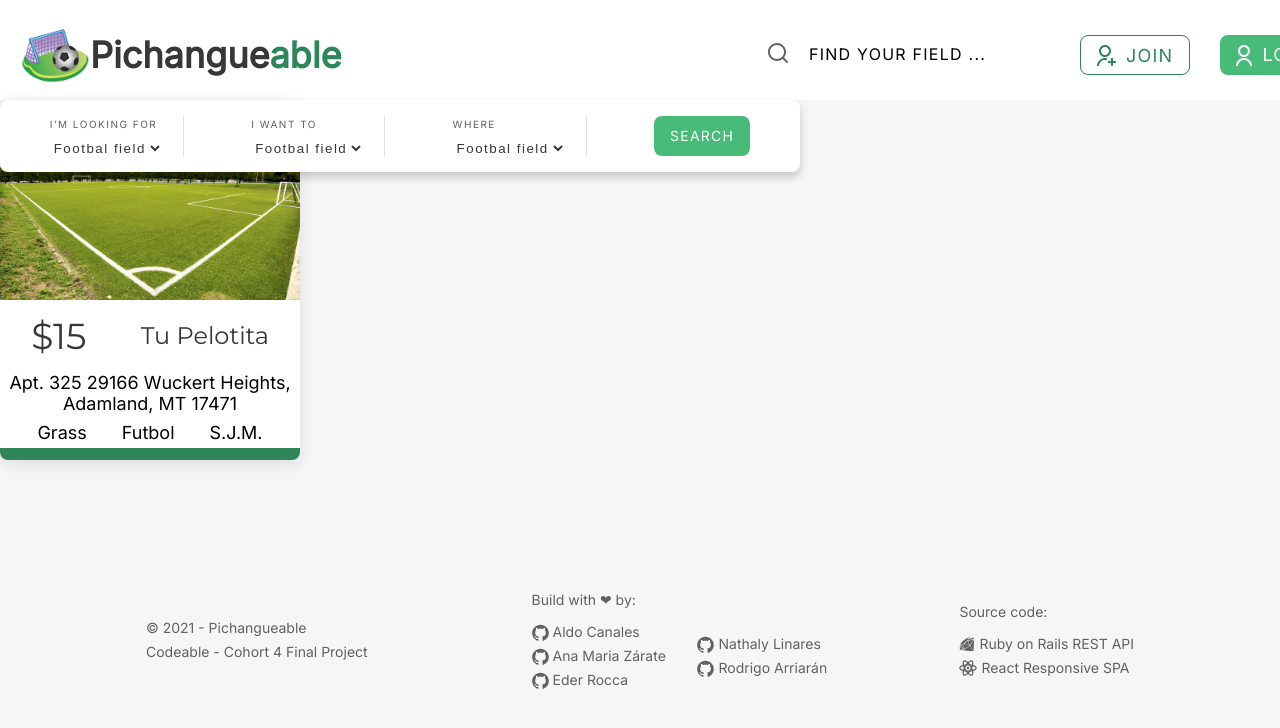
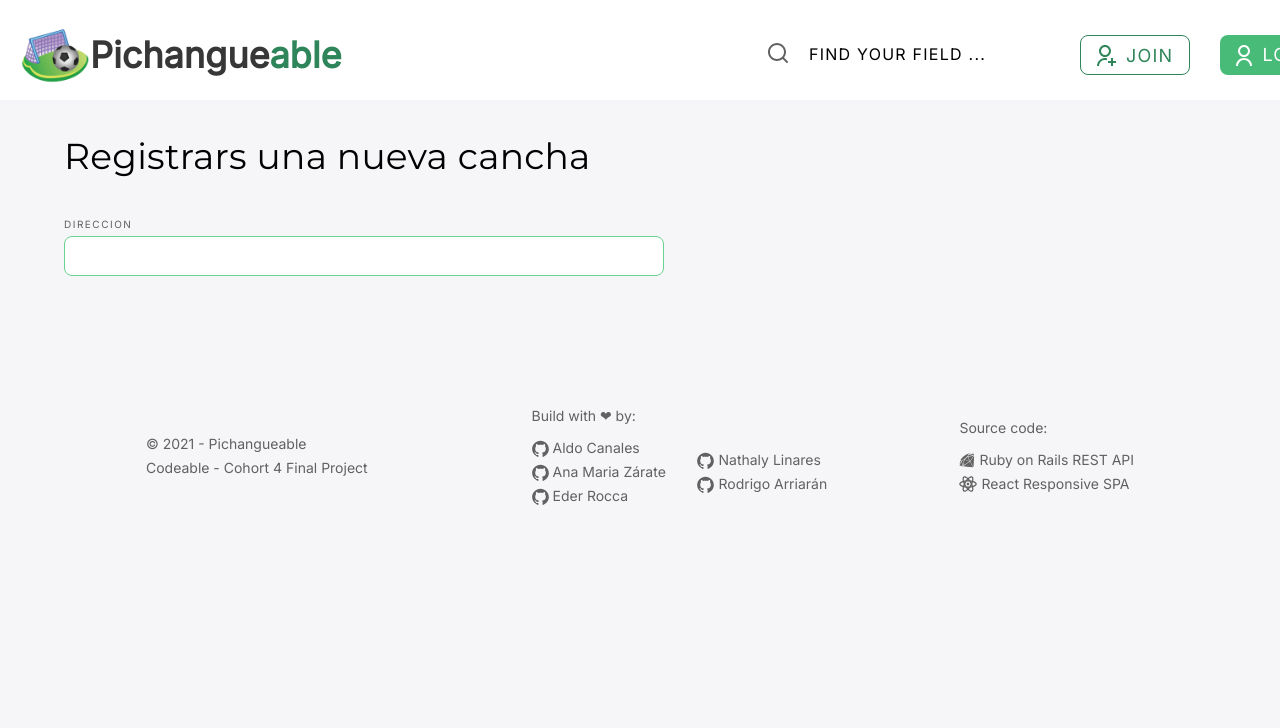
Before and after one commit to rdrg0/pichangeable-react, a React (Create React App) app: page / in a window 1280 px wide. Shown: the top 728 px of the page. Built offline with nearby package versions, Linux system fonts and the light colour scheme.

Commit message:
add input component

```diff
--- a/src/App.js
+++ b/src/App.js
@@ -3,6 +3,8 @@ import Header from "./component/Header";
 import { Footer } from "./component/Footer";
 import Card from "./component/Card";
 import { Search } from "./component/Search";
+import React from "react";
+import NewField from "pages/NewField";
 
 
 const globalCSS = css`
@@ -38,8 +40,10 @@ function App() {
     <>
       <Global styles={globalCSS} />
       <Header />
-      <Search/>
-      <Card />
+      {/* <Search/>
+      <Card /> */}
+      <NewField />
+
       <Footer />
     </>
   );
--- a/src/pages/NewField.js
+++ b/src/pages/NewField.js
@@ -0,0 +1,67 @@
+import styled from "@emotion/styled";
+import React from "react";
+
+const Title = styled.h2`
+  margin: 32px 0px;
+
+  font-family: Montserrat;
+  font-size: 36px;
+  font-weight: 400;
+  line-height: 48px;
+  letter-spacing: 0.25px;
+`
+const Form = styled.form`
+  display: flex;
+  flex-direction: column;
+  max-width: 600px;
+  margin-left: 5vw;
+  label{
+
+    font-family: Inter;
+    font-size: 10px;
+    line-height: 16px;
+    letter-spacing: 1.5px;
+    text-transform: uppercase;
+    color: #616161;
+    margin: 4px 0px;
+  }
+`
+function Input({ id, name, type, ...props }) {
+  const Container = styled.div`
+    display: flex;
+    background-color: white;
+    height: 40px;
+    border-radius: 8px;
+    padding: 8px;
+    border: 1px solid #68D391;
+    input {
+      width: 100%;
+      border: none;
+      outline: none;
+    }
+
+  `
+  return (
+    <>
+      <label htmlFor={id}>Direccion</label>
+      <Container>
+        <input id={id} name={name} type={type} />
+      </Container>
+    </>
+
+  )
+}
+function NewField() {
+  return (
+    <>
+
+      <Form>
+        <Title>Registrars una nueva cancha</Title>
+        <Input type='text' id='direccion' name='direccion'></Input>
+      </Form>
+    </>
+
+  )
+}
+
+export default NewField;
```
Also changed, not shown: jsconfig.json (added, +7 -0 lines).
